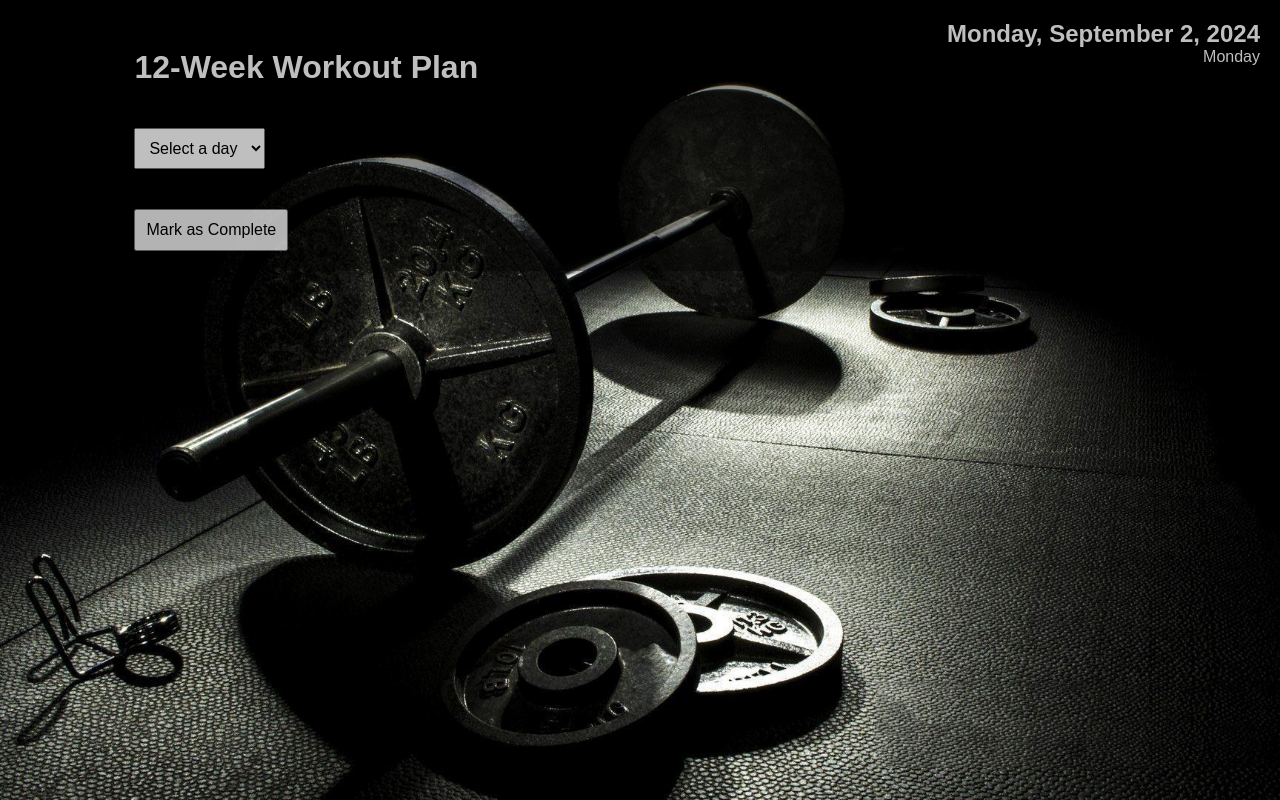
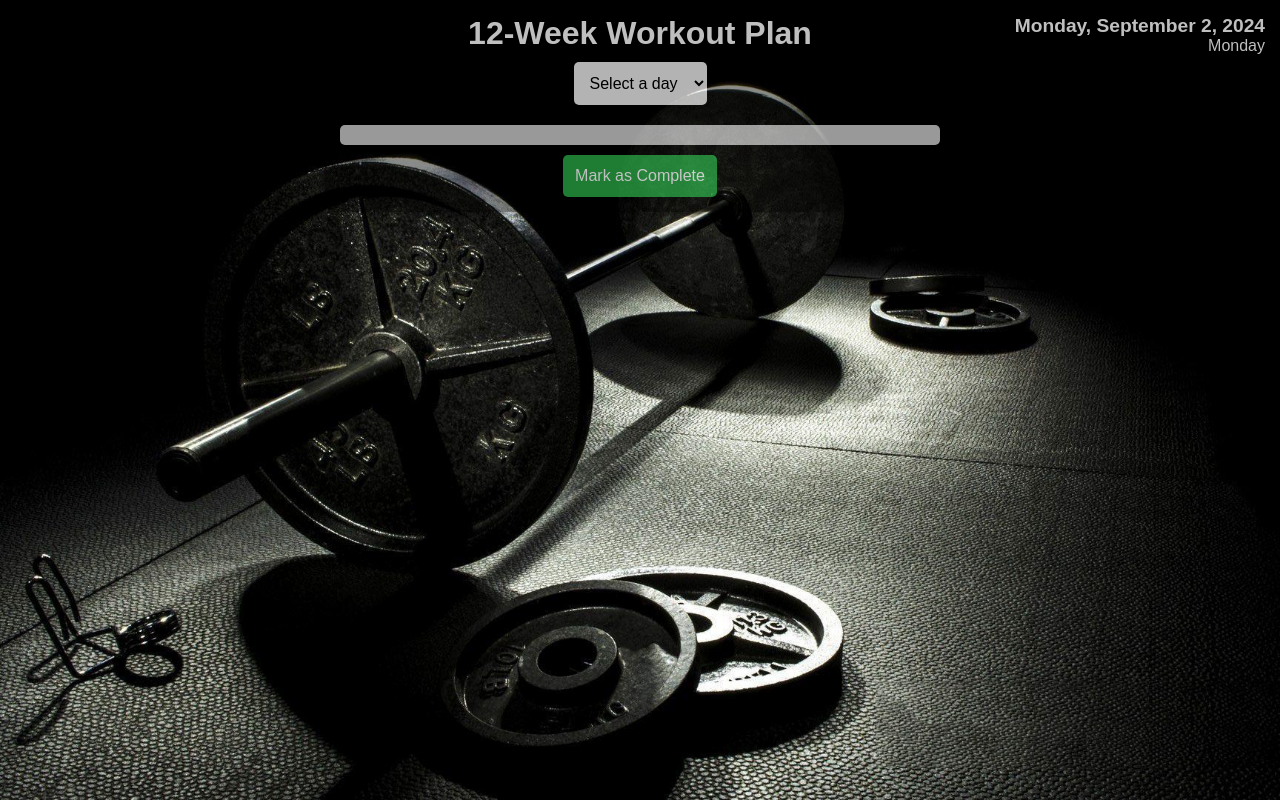
Before and after one commit to HLH001/Workout-Plan-1, a plain HTML site: page index.html in a window 1280 px wide. Drawn offline with Linux system fonts and the light colour scheme.

Commit message:
Update index.html

```diff
--- a/index.html
+++ b/index.html
@@ -12,44 +12,90 @@
             background-attachment: fixed;
             background-repeat: no-repeat;
             opacity: 0.75;
+            margin: 0;
+            padding: 0;
+            font-family: Arial, sans-serif;
         }
-        body, h1, p {
-            font-family: Arial, sans-serif;
+
+        h1, p {
             color: #fff;
+            margin: 0;
+            padding: 0;
         }
+
         .container {
-            width: 80%;
+            width: 90%;
+            max-width: 600px; /* Adjust maximum width for larger screens */
             margin: 0 auto;
-            padding: 20px;
+            padding: 15px;
             background-color: rgba(0, 0, 0, 0.6);
             border-radius: 10px;
             box-shadow: 0px 0px 10px rgba(0, 0, 0, 0.5);
+            text-align: center; /* Center text in container */
         }
+
         .workout-day.checked {
             text-decoration: line-through;
             background-color: rgba(0, 128, 0, 0.3);
         }
+
         select, button {
+            margin-top: 10px;
+            padding: 12px;
+            font-size: 16px;
+            border: none;
+            border-radius: 5px;
+        }
+
+        button {
+            background-color: #28a745; /* Green color for button */
+            color: #fff;
+            cursor: pointer;
+        }
+
+        button:hover {
+            background-color: #218838; /* Darker green on hover */
+        }
+
+        #workout-details {
             margin-top: 20px;
             padding: 10px;
-            font-size: 16px;
+            background-color: rgba(255, 255, 255, 0.8); /* White background with slight opacity */
+            border-radius: 5px;
         }
-        #workout-details {
-            margin-top: 20px;
-        }
+
         .date-container {
-            position: absolute;
-            right: 20px; /* Adjust this value as needed */
-            top: 20px; /* Adjust this value as needed */
+            position: fixed; /* Fix position for consistent placement */
+            right: 15px; /* Adjust position */
+            top: 15px; /* Adjust position */
             text-align: right;
             color: #fff;
+            z-index: 1000; /* Ensure date is above other content */
         }
+
         .date-container .date {
-            font-size: 1.5em; /* Slightly bigger size for the date */
+            font-size: 1.2em; /* Slightly larger for readability */
             font-weight: bold;
         }
+
         .date-container .day {
-            font-size: 1em; /* Slightly smaller size for the day */
+            font-size: 1em; /* Consistent size for day */
+        }
+
+        @media (max-width: 600px) {
+            .container {
+                width: 95%;
+                padding: 10px;
+            }
+
+            select, button {
+                font-size: 14px; /* Smaller font size for smaller screens */
+                padding: 10px;
+            }
+
+            .date-container .date, .date-container .day {
+                font-size: 1em; /* Adjust font size for smaller screens */
+            }
         }
     </style>
 </head>
```
